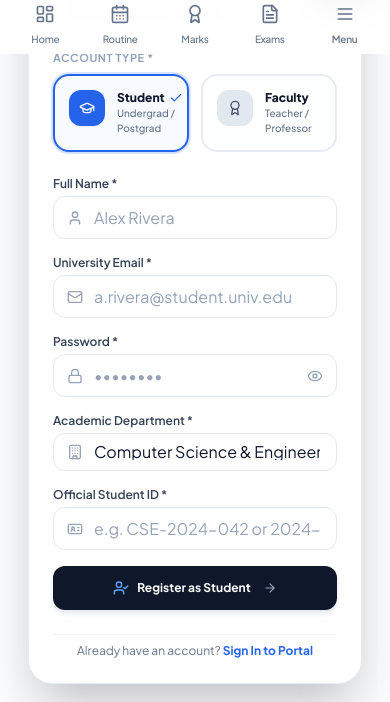
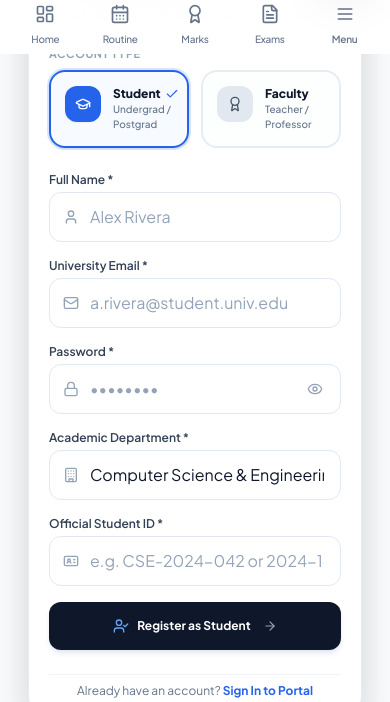
Before and after one commit to ruhul2003/UniPortal, a Next.js app in the folder frontend/: page /register in a window 390 px wide. Shown: the part 790-1492 px from the top of the page. Built offline with nearby package versions, Linux system fonts and the light colour scheme; no server answers.

Commit message:
Optimize Login and Register authentication pages with mobile input scaling and touch feedback

```diff
--- a/frontend/src/app/register/page.jsx
+++ b/frontend/src/app/register/page.jsx
@@ -197,7 +197,7 @@ export default function RegisterPage() {
         </div>
 
         {/* Right Form Panel */}
-        <div className="lg:col-span-7 p-6 sm:p-10 flex flex-col justify-center">
+        <div className="lg:col-span-7 p-5 sm:p-8 lg:p-10 flex flex-col justify-center">
 
           <div className="max-w-md mx-auto w-full space-y-6">
 
@@ -216,7 +216,7 @@ export default function RegisterPage() {
                 <button
                   type="button"
                   onClick={() => { setRole('student'); setError(''); }}
-                  className={`relative p-3.5 rounded-2xl border-2 text-left transition-all flex items-start gap-3 ${
+                  className={`relative p-3.5 rounded-2xl border-2 text-left transition-all flex items-start gap-3 touch-manipulation min-h-[56px] ${
                     role === 'student'
                       ? 'border-blue-600 dark:border-blue-500 bg-blue-50/50 dark:bg-blue-950/40 shadow-sm ring-2 ring-blue-500/20'
                       : 'border-slate-200/80 dark:border-slate-800 hover:border-slate-300 dark:hover:border-slate-700 bg-slate-50/30 dark:bg-slate-800/30'
@@ -240,7 +240,7 @@ export default function RegisterPage() {
                 <button
                   type="button"
                   onClick={() => { setRole('faculty'); setError(''); }}
-                  className={`relative p-3.5 rounded-2xl border-2 text-left transition-all flex items-start gap-3 ${
+                  className={`relative p-3.5 rounded-2xl border-2 text-left transition-all flex items-start gap-3 touch-manipulation min-h-[56px] ${
                     role === 'faculty'
                       ? 'border-indigo-600 dark:border-indigo-500 bg-indigo-50/50 dark:bg-indigo-950/40 shadow-sm ring-2 ring-indigo-500/20'
                       : 'border-slate-200/80 dark:border-slate-800 hover:border-slate-300 dark:hover:border-slate-700 bg-slate-50/30 dark:bg-slate-800/30'
@@ -288,7 +288,7 @@ export default function RegisterPage() {
                     placeholder={role === 'faculty' ? 'Dr. Sarah Jenkins' : 'Alex Rivera'}
                     value={name}
                     onChange={(e) => setName(e.target.value)}
-                    className="w-full pl-10 pr-4 py-2.5 rounded-xl border border-slate-200 dark:border-slate-800 text-xs text-slate-900 dark:text-white bg-white dark:bg-slate-900/90 focus:outline-none focus:ring-2 focus:ring-blue-500/20 focus:border-blue-500 transition-all placeholder:text-slate-400 dark:placeholder:text-slate-600"
+                    className="w-full pl-10 pr-4 py-3 sm:py-2.5 rounded-xl border border-slate-200 dark:border-slate-800 text-base sm:text-xs text-slate-900 dark:text-white bg-white dark:bg-slate-900/90 focus:outline-none focus:ring-2 focus:ring-blue-500/20 focus:border-blue-500 transition-all placeholder:text-slate-400 dark:placeholder:text-slate-600"
                     required
                   />
                 </div>
@@ -304,7 +304,7 @@ export default function RegisterPage() {
                     placeholder={role === 'faculty' ? 's.jenkins@univ.edu' : 'a.rivera@student.univ.edu'}
                     value={email}
                     onChange={(e) => setEmail(e.target.value)}
-                    className="w-full pl-10 pr-4 py-2.5 rounded-xl border border-slate-200 dark:border-slate-800 text-xs text-slate-900 dark:text-white bg-white dark:bg-slate-900/90 focus:outline-none focus:ring-2 focus:ring-blue-500/20 focus:border-blue-500 transition-all placeholder:text-slate-400 dark:placeholder:text-slate-600"
+                    className="w-full pl-10 pr-4 py-3 sm:py-2.5 rounded-xl border border-slate-200 dark:border-slate-800 text-base sm:text-xs text-slate-900 dark:text-white bg-white dark:bg-slate-900/90 focus:outline-none focus:ring-2 focus:ring-blue-500/20 focus:border-blue-500 transition-all placeholder:text-slate-400 dark:placeholder:text-slate-600"
                     required
                   />
                 </div>
@@ -320,13 +320,13 @@ export default function RegisterPage() {
                     placeholder="••••••••"
                     value={password}
                     onChange={(e) => setPassword(e.target.value)}
-                    className="w-full pl-10 pr-10 py-2.5 rounded-xl border border-slate-200 dark:border-slate-800 text-xs text-slate-900 dark:text-white bg-white dark:bg-slate-900/90 focus:outline-none focus:ring-2 focus:ring-blue-500/20 focus:border-blue-500 transition-all placeholder:text-slate-400 dark:placeholder:text-slate-600"
+                    className="w-full pl-10 pr-10 py-3 sm:py-2.5 rounded-xl border border-slate-200 dark:border-slate-800 text-base sm:text-xs text-slate-900 dark:text-white bg-white dark:bg-slate-900/90 focus:outline-none focus:ring-2 focus:ring-blue-500/20 focus:border-blue-500 transition-all placeholder:text-slate-400 dark:placeholder:text-slate-600"
                     required
                   />
                   <button
                     type="button"
                     onClick={() => setShowPassword(!showPassword)}
-                    className="absolute right-3.5 top-1/2 -translate-y-1/2 text-slate-400 dark:text-slate-500 hover:text-slate-600 dark:hover:text-slate-300 transition-colors"
+                    className="absolute right-3.5 top-1/2 -translate-y-1/2 text-slate-400 dark:text-slate-500 hover:text-slate-600 dark:hover:text-slate-300 transition-colors p-1"
                   >
                     {showPassword ? <EyeOff className="w-4 h-4" /> : <Eye className="w-4 h-4" />}
                   </button>
@@ -341,7 +341,7 @@ export default function RegisterPage() {
                   <select
                     value={department}
                     onChange={(e) => setDepartment(e.target.value)}
-                    className="w-full pl-10 pr-4 py-2.5 rounded-xl border border-slate-200 dark:border-slate-800 text-xs text-slate-900 dark:text-white bg-white dark:bg-slate-900/90 focus:outline-none focus:ring-2 focus:ring-blue-500/20 focus:border-blue-500 transition-all appearance-none"
+                    className="w-full pl-10 pr-4 py-3 sm:py-2.5 min-h-[44px] rounded-xl border border-slate-200 dark:border-slate-800 text-base sm:text-xs text-slate-900 dark:text-white bg-white dark:bg-slate-900/90 focus:outline-none focus:ring-2 focus:ring-blue-500/20 focus:border-blue-500 transition-all appearance-none"
                   >
                     <option value="Computer Science & Engineering">Computer Science & Engineering</option>
                     <option value="Electrical & Electronic Engineering">Electrical & Electronic Engineering</option>
@@ -369,7 +369,7 @@ export default function RegisterPage() {
                       placeholder="e.g. CSE-2024-042 or 2024-1-60-042"
                       value={studentId}
                       onChange={(e) => setStudentId(e.target.value)}
-                      className="w-full pl-10 pr-4 py-2.5 rounded-xl border border-slate-200 dark:border-slate-800 text-xs text-slate-900 dark:text-white bg-white dark:bg-slate-900/90 focus:outline-none focus:ring-2 focus:ring-blue-500/20 focus:border-blue-500 transition-all placeholder:text-slate-400 dark:placeholder:text-slate-600"
+                      className="w-full pl-10 pr-4 py-3 sm:py-2.5 rounded-xl border border-slate-200 dark:border-slate-800 text-base sm:text-xs text-slate-900 dark:text-white bg-white dark:bg-slate-900/90 focus:outline-none focus:ring-2 focus:ring-blue-500/20 focus:border-blue-500 transition-all placeholder:text-slate-400 dark:placeholder:text-slate-600"
                       required
                     />
                   </div>
@@ -388,7 +388,7 @@ export default function RegisterPage() {
                       <select
                         value={designation}
                         onChange={(e) => setDesignation(e.target.value)}
-                        className="w-full pl-10 pr-2 py-2.5 rounded-xl border border-slate-200 dark:border-slate-800 text-xs text-slate-900 dark:text-white bg-white dark:bg-slate-900/90 focus:outline-none focus:ring-2 focus:ring-indigo-500/20 focus:border-indigo-500 transition-all appearance-none"
+                        className="w-full pl-10 pr-2 py-3 sm:py-2.5 min-h-[44px] rounded-xl border border-slate-200 dark:border-slate-800 text-base sm:text-xs text-slate-900 dark:text-white bg-white dark:bg-slate-900/90 focus:outline-none focus:ring-2 focus:ring-indigo-500/20 focus:border-indigo-500 transition-all appearance-none"
                       >
                         <option value="Professor">Professor</option>
                         <option value="Associate Professor">Associate Professor</option>
@@ -409,7 +409,7 @@ export default function RegisterPage() {
                         placeholder="e.g. FAC-2024-102"
                         value={facultyId}
                         onChange={(e) => setFacultyId(e.target.value)}
-                        className="w-full pl-10 pr-4 py-2.5 rounded-xl border border-slate-200 dark:border-slate-800 text-xs text-slate-900 dark:text-white bg-white dark:bg-slate-900/90 focus:outline-none focus:ring-2 focus:ring-indigo-500/20 focus:border-indigo-500 transition-all placeholder:text-slate-400 dark:placeholder:text-slate-600"
+                        className="w-full pl-10 pr-4 py-3 sm:py-2.5 rounded-xl border border-slate-200 dark:border-slate-800 text-base sm:text-xs text-slate-900 dark:text-white bg-white dark:bg-slate-900/90 focus:outline-none focus:ring-2 focus:ring-indigo-500/20 focus:border-indigo-500 transition-all placeholder:text-slate-400 dark:placeholder:text-slate-600"
                         required
                       />
                     </div>
@@ -421,7 +421,7 @@ export default function RegisterPage() {
               <button
                 type="submit"
                 disabled={loading}
-                className={`w-full py-3.5 rounded-xl text-white text-xs font-bold flex items-center justify-center gap-2 shadow-md transition-all disabled:opacity-50 mt-2 ${
+                className={`w-full py-3.5 min-h-[48px] rounded-xl text-white text-xs sm:text-sm font-bold flex items-center justify-center gap-2 shadow-md transition-all disabled:opacity-50 mt-2 touch-manipulation ${
                   role === 'faculty'
                     ? 'bg-indigo-600 hover:bg-indigo-700 shadow-indigo-200 dark:shadow-none'
                     : 'bg-slate-900 dark:bg-blue-600 hover:bg-slate-800 dark:hover:bg-blue-700 shadow-slate-200 dark:shadow-none'
```
Also changed, not shown: frontend/src/app/login/page.jsx (+8 -8 lines).
